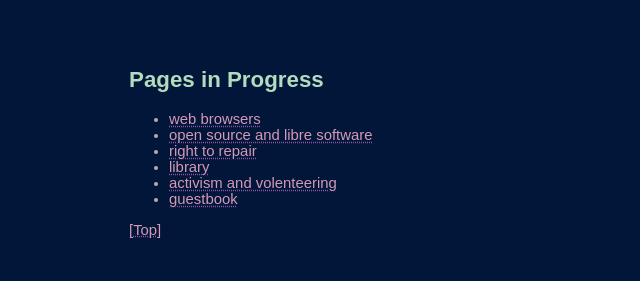
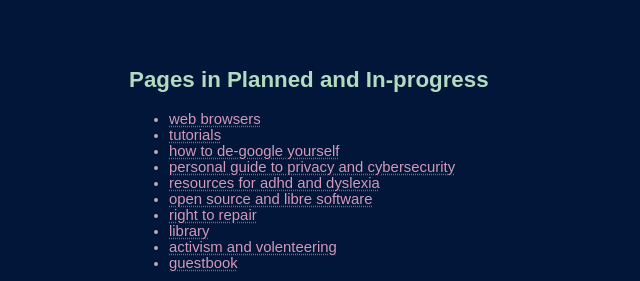
Before and after one commit to cOborski/neocities, a plain HTML site: page public/index.html in a window 1280 px wide. Shown: the part 1425-1706 px from the top of the page, without its empty margins (223-863 px from the left). Drawn offline with Linux system fonts and the light colour scheme.

Commit message:
added planned pages; added links to navigation menu

```diff
--- a/public/index.html
+++ b/public/index.html
@@ -26,6 +26,7 @@ Catherine Oborski (c) 2023, 2024
     <span class=navigation-link><a href="/">✴ home</a></span>
     <span class=navigation-link><a href="/about/page">✴ about</a></span>
     <span class=navigation-link><a href="https://coborski.bearblog.dev/blog/">✴ ʕ•ᴥ•ʔ blog</a></span>
+    <span class=navigation-link><a href="/under-construction/page">✴ links</a></span>
     <span class=navigation-link><a href="/graphix/page">✴ graphix</a></span>
     <span class=navigation-link><a href="/css-test/page">✴ css test page</a></span>
   </div>
@@ -87,11 +88,15 @@ Catherine Oborski (c) 2023, 2024
 
 <article id="text__paragraphs">
   <header>
-    <h2>Pages in Progress</h2>
+    <h2>Pages in Planned and In-progress</h2>
   </header>
 
   <p><ul>
   <li><a href="/web-browsers/page">web browsers</a></li>
+  <li><a href="/under-construction/page">tutorials</a></li>
+  <li><a href="/under-construction/page">how to de-google yourself</a></li>
+  <li><a href="/under-construction/page">personal guide to privacy and cybersecurity</a></li>
+  <li><a href="/under-construction/page">resources for adhd and dyslexia</a></li>
   <li><a href="/under-construction/page">open source and libre software</a></li>
   <li><a href="/under-construction/page">right to repair</a></li>
   <li><a href="/under-construction/page">library</a></li>
```
